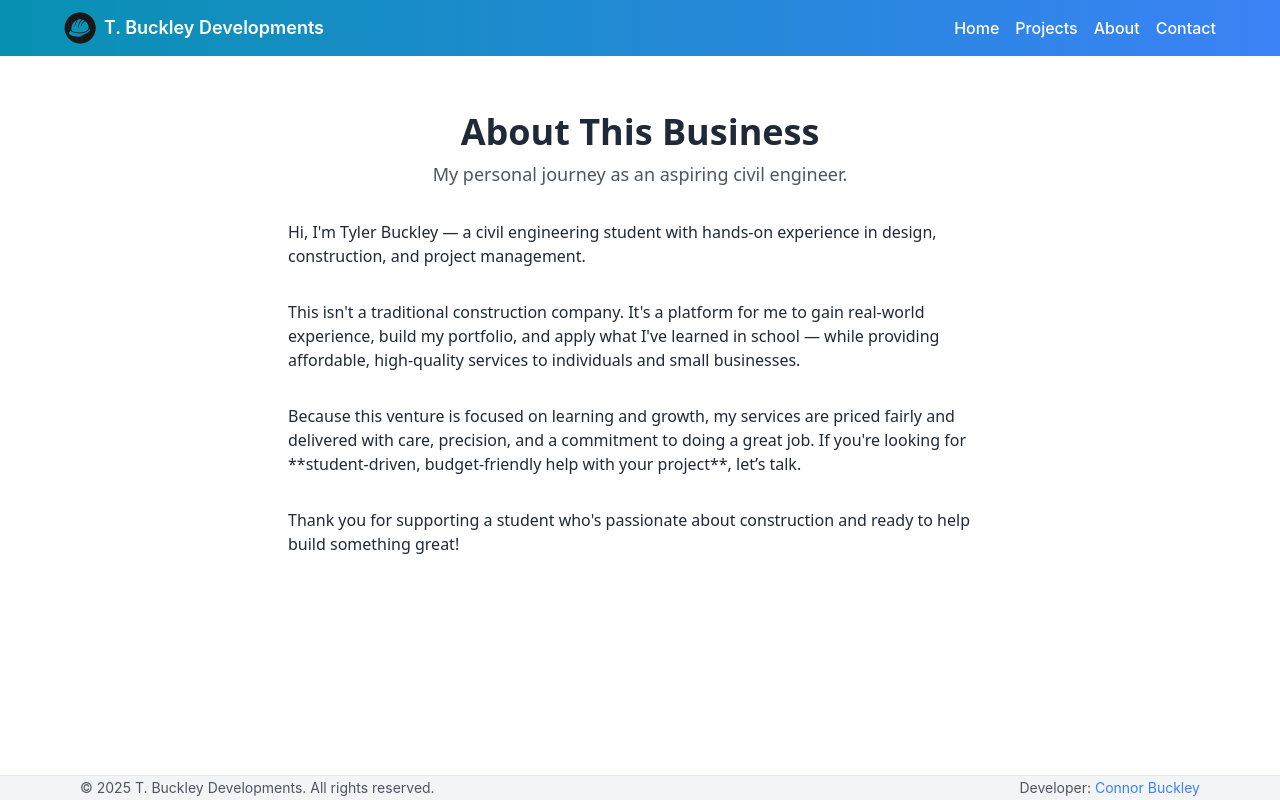
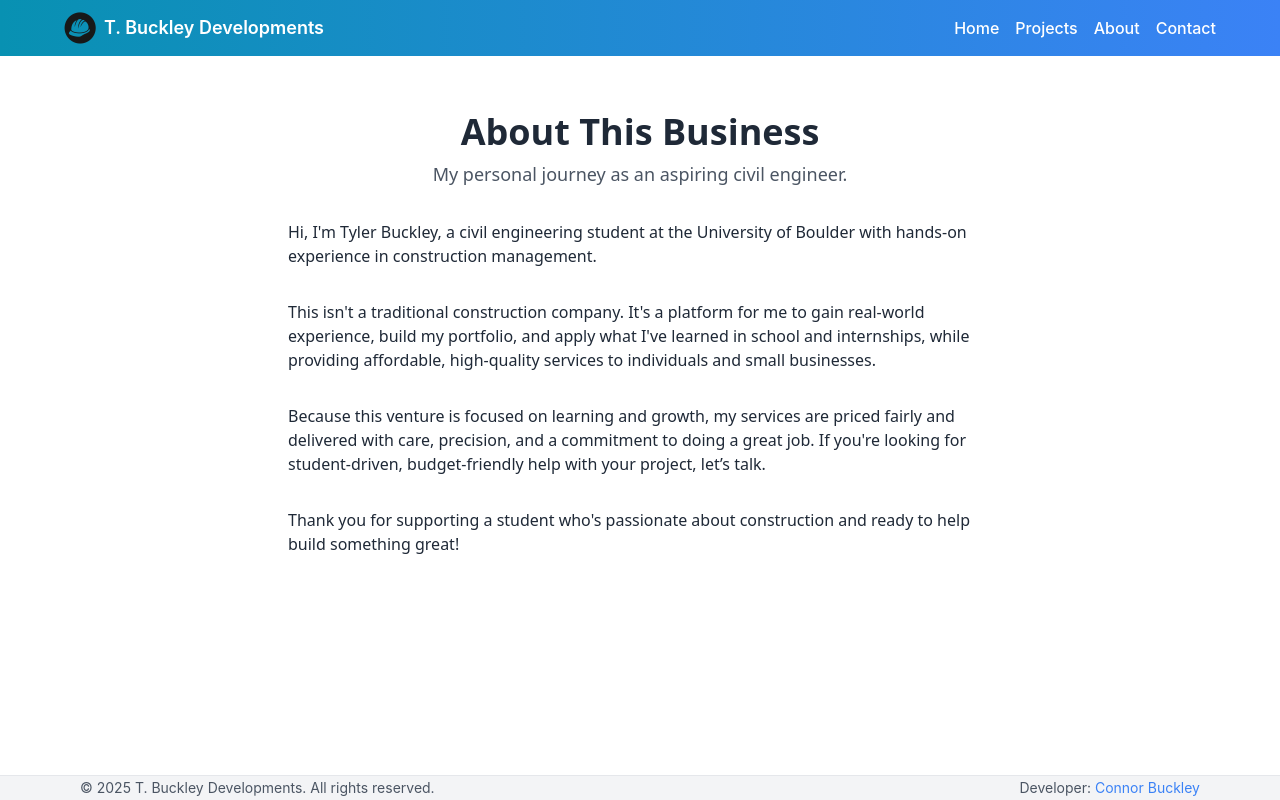
Before and after one commit to connorb0531/construction-website, a React (Create React App) app in the folder client/: page /about in a window 1280 px wide. Built offline with nearby package versions, Linux system fonts and the light colour scheme; no server answers.

Commit message:
AboutPage update

```diff
--- a/client/src/pages/AboutPage.js
+++ b/client/src/pages/AboutPage.js
@@ -16,13 +16,13 @@ function AboutPage() {
       {/* About content */}
       <section className="max-w-3xl mx-auto p-8 mb-12">
         <p className="mb-8">
-          Hi, I'm Tyler Buckley — a civil engineering student with hands-on experience in design, construction, and project management.
+          Hi, I'm Tyler Buckley, a civil engineering student at the University of Boulder with hands-on experience in construction management.
         </p>
         <p className="mb-8">
-          This isn't a traditional construction company. It's a platform for me to gain real-world experience, build my portfolio, and apply what I've learned in school — while providing affordable, high-quality services to individuals and small businesses.
+          This isn't a traditional construction company. It's a platform for me to gain real-world experience, build my portfolio, and apply what I've learned in school and internships, while providing affordable, high-quality services to individuals and small businesses.
         </p>
         <p className="mb-8">
-          Because this venture is focused on learning and growth, my services are priced fairly and delivered with care, precision, and a commitment to doing a great job. If you're looking for **student-driven, budget-friendly help with your project**, let’s talk.
+          Because this venture is focused on learning and growth, my services are priced fairly and delivered with care, precision, and a commitment to doing a great job. If you're looking for student-driven, budget-friendly help with your project, let’s talk.
         </p>
         <p>
           Thank you for supporting a student who's passionate about construction and ready to help build something great!
```
